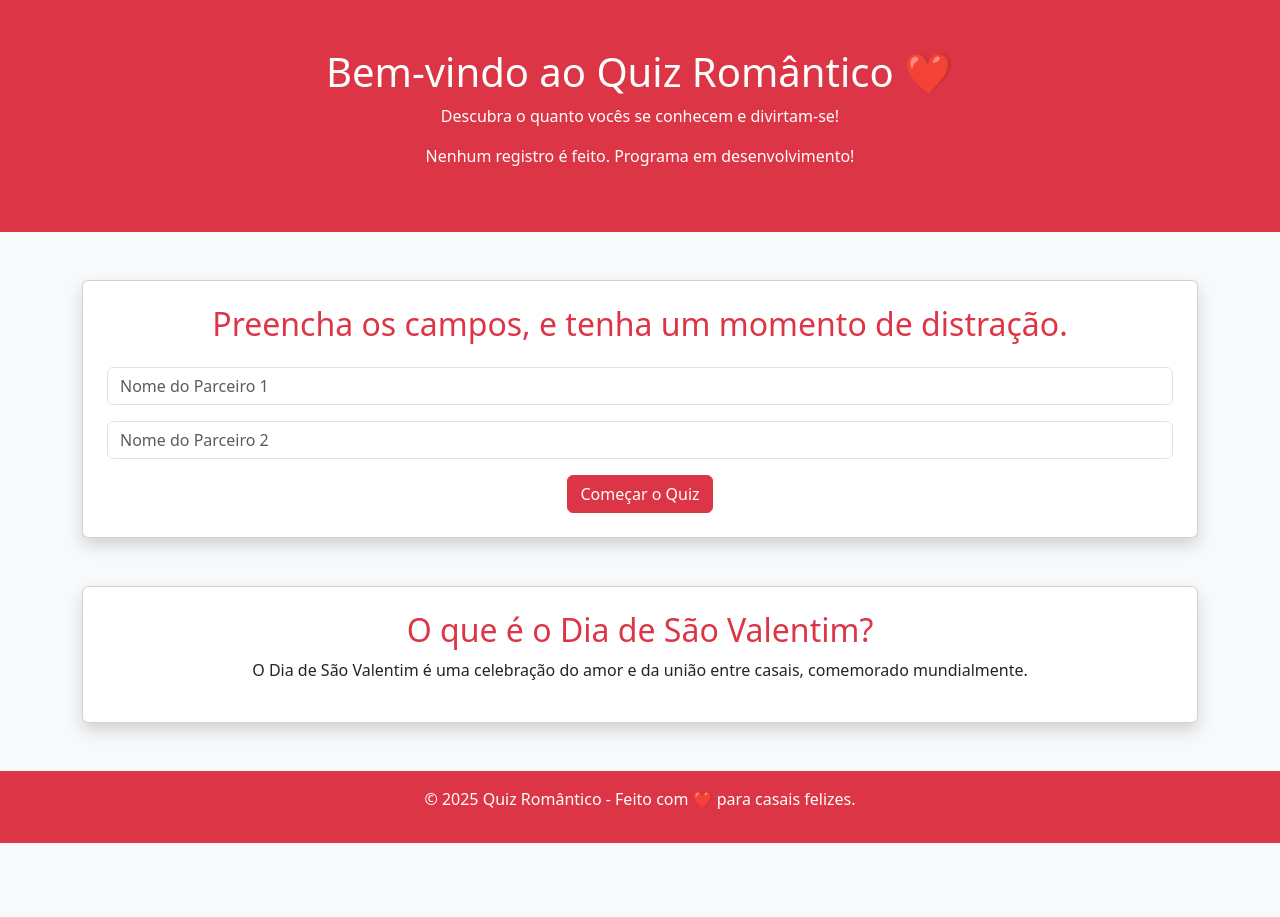
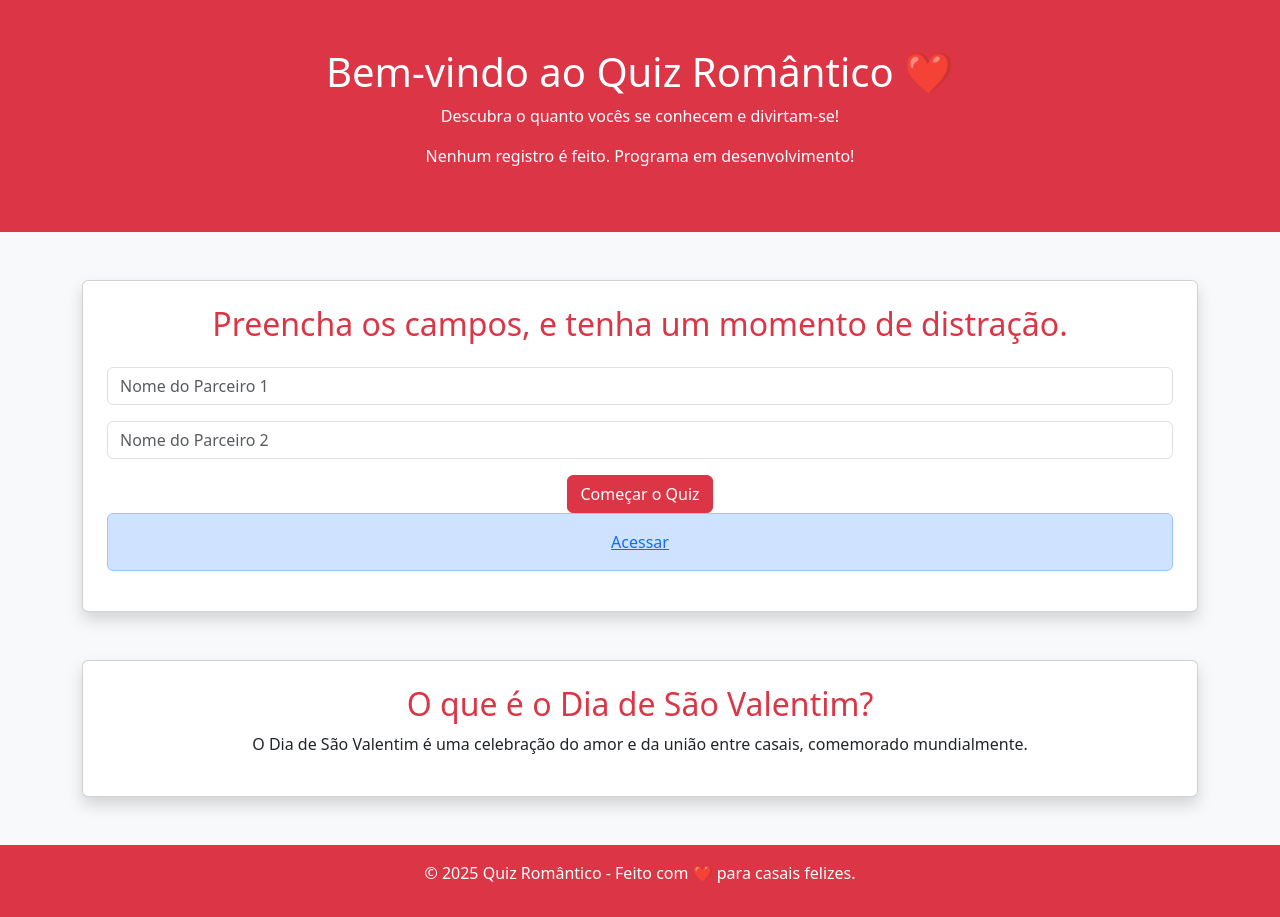
Before and after one commit to Mirror-Software/quiz_romantico, a plain HTML site: page index.html in a window 1280 px wide. Before the commit the page ends 843 px from the top, so only its background shows below. Drawn offline with nearby package versions, Linux system fonts and the light colour scheme.

Commit message:
Update index.html

```diff
--- a/index.html
+++ b/index.html
@@ -16,7 +16,7 @@
     <section id="cadastro" class="container my-5">
         <div class="card shadow p-4">
             <h2 class="text-center text-danger">Preencha os campos, e tenha um momento de distração.</h2>
-            <form action="/quiz" class="mt-3">
+            <form action="/quiz" method="post" class="mt-3">
                 <div class="mb-3">
                     <input type="text" class="form-control" name="nome1" placeholder="Nome do Parceiro 1" required>
                 </div>
@@ -25,6 +25,9 @@
                 </div>
                 <div class="text-center">
                     <button type="submit" class="btn btn-danger">Começar o Quiz</button>
+                    <div class="alert alert-primary">
+                        <a href="/quiz">Acessar</a>
+                    </div>
                 </div>
             </form>
         </div>
```
